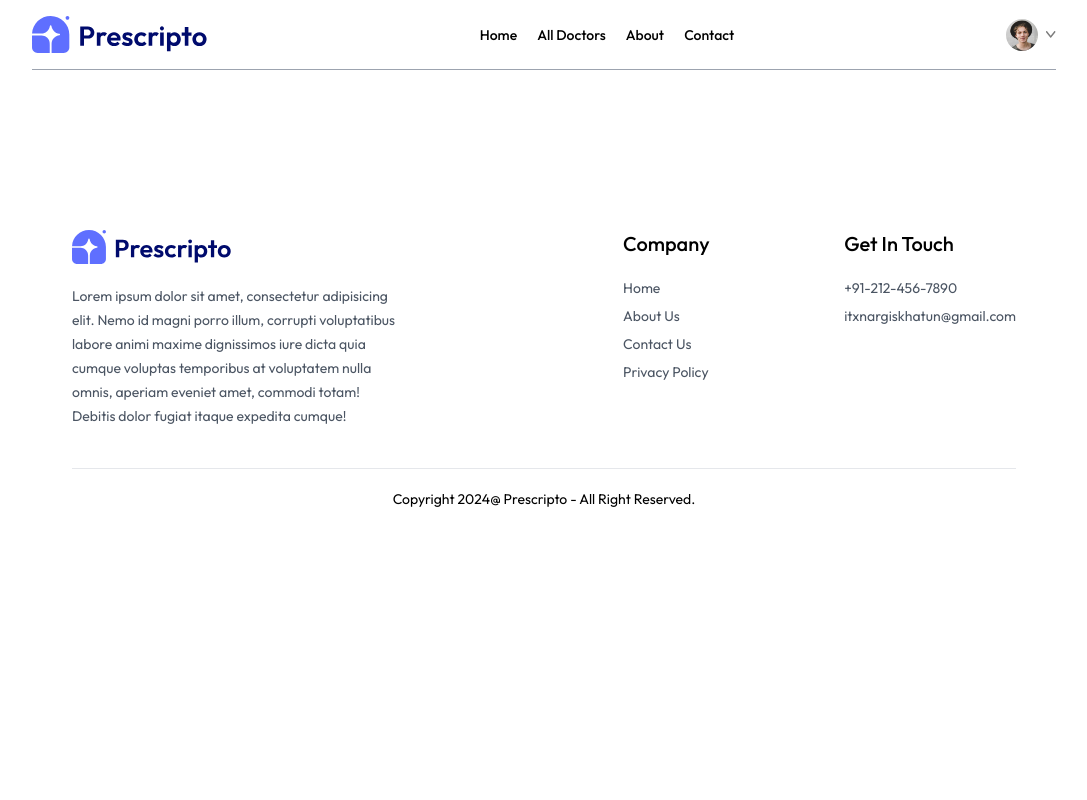
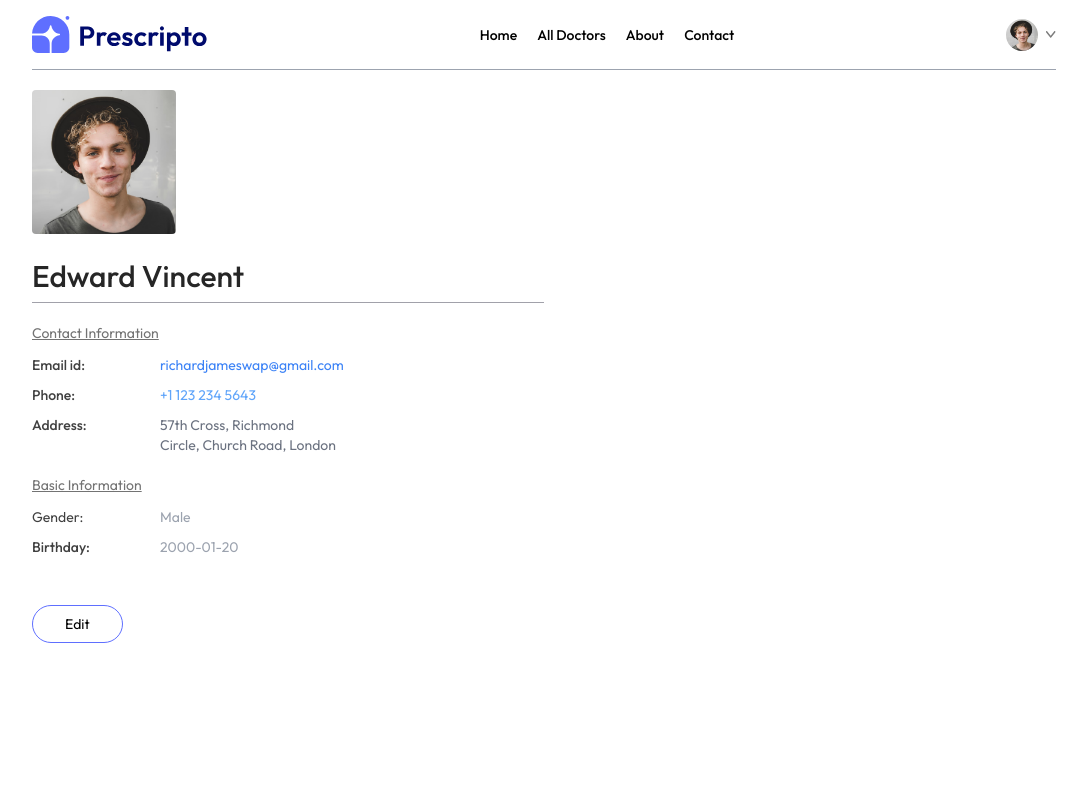
Before and after one commit to soumyasubhadarshini/Prescripto, a React (Vite) app: page /my-profile in a window 1280 px wide. Shown: the top 800 px of the page, without its empty margins (96-1183 px from the left). Built offline with nearby package versions, Linux system fonts and the light colour scheme; the HTML template or start-up script is replaced by a standard one.

Commit message:
Feat - Add my profile page

```diff
--- a/src/pages/MyProfile.jsx
+++ b/src/pages/MyProfile.jsx
@@ -1,9 +1,91 @@
-import React from 'react'
+import React, { useState } from 'react'
+import { assets } from '../assets/assets'
 
 const MyProfile = () => {
+
+  const [userData, setUserData] = useState({
+    name: "Edward Vincent",
+    image: assets.profile_pic,
+    email: 'richardjameswap@gmail.com',
+    phone: '+1 123 234 5643',
+    address: {
+      line1: '57th Cross, Richmond',
+      line2: 'Circle, Church Road, London'
+    },
+    gender: 'Male',
+    dob: '2000-01-20'
+  })
+
+  const [isEdit, setIsEdit] = useState(false)
+
   return (
-    <div>
+    <div className='max-w-lg flex flex-col gap-2 text-sm'>
+      <img className='w-36 rounded' src={userData.image} alt="" />
+      {
+        isEdit
+          ? <input className='bg-gray-50 tex-3xl font-medium max-w-60 mt-4' type="text" value={userData.name} onChange={e => setUserData(prev => ({ ...prev, name: e.target.value }))} />
+          : <p className='font-medium text-3xl text-neutral-800 mt-4'>{userData.name}</p>
+      }
 
+      <hr className='bg-zinc-400 h-[1px] border-none' />
+      <div>
+        <p className='text-neutral-500 underline mt-3'>Contact Information</p>
+        <div className='grid grid-cols-[1fr_3fr] gap-y-2.5 mt-3 text-neutral-700'>
+          <p className='font-medium'>Email id:</p>
+          <p className='text-blue-500'>{userData.email}</p>
+          <p className='font-medium'>Phone:</p>
+          {
+            isEdit
+              ? <input className='bg-gray-100 max-w-52' type="text" value={userData.phone} onChange={e => setUserData(prev => ({ ...prev, phone: e.target.value }))} />
+              : <p className='text-blue-400'>{userData.phone}</p>
+          }
+
+          <p className='font-medium'>Address:</p>
+          {
+            isEdit
+              ? <p>
+                <input className='bg-gray-50' type="text" onChange={(e) => setUserData(prev => ({ ...prev, address: { ...prev.address, line1: e.target.value } }))} value={userData.address.line1} />
+                <br />
+                <input className='bg-gray-50' type="text" onChange={(e) => setUserData(prev => ({ ...prev, address: { ...prev.address, line2: e.target.value } }))} value={userData.address.line2} />
+              </p>
+              : <p className='text-gray-500'>
+                {userData.address.line1}
+                <br />
+                {userData.address.line2}
+              </p>
+          }
+
+        </div>
+      </div>
+
+      <div>
+        <p className='text-neutral-500 underline mt-3'>Basic Information</p>
+        <div className='grid grid-cols-[1fr_3fr] gap-y-2.5 mt-3 text-neutral-700'>
+          <p>Gender:</p>
+          {
+            isEdit
+              ? <select className='max-w-20 bg-gray-100' onChange={(e) => setUserData(prev => ({ ...prev, gender: e.target.value }))} value={userData.gender}>
+                <option value="Male">Male</option>
+                <option value="Female">Female</option>
+              </select>
+              : <p className='text-gray-400'>{userData.gender}</p>
+          }
+          <p className='font-medium'>Birthday:</p>
+          {
+            isEdit
+              ? <input className='max-w-28 bg-gray-100' type='date' onChange={(e) => setUserData(prev => ({ ...prev, dob: e.target.value }))} value={userData.dob} />
+              : <p className='text-gray-400'>{userData.dob}</p>
+          }
+        </div>
+      </div>
+
+      <div className='mt-10'>
+        {
+          isEdit
+            ? <button className='border border-primary px-8 py-2 rounded-full hover:bg-primary hover:text-white transition-all' onClick={() => setIsEdit(false)}>Save Information</button>
+            : <button className='border border-primary px-8 py-2 rounded-full hover:bg-primary hover:text-white transition-all' onClick={() => setIsEdit(true)}>Edit</button>
+        }
+      </div>
     </div>
   )
 }
```
